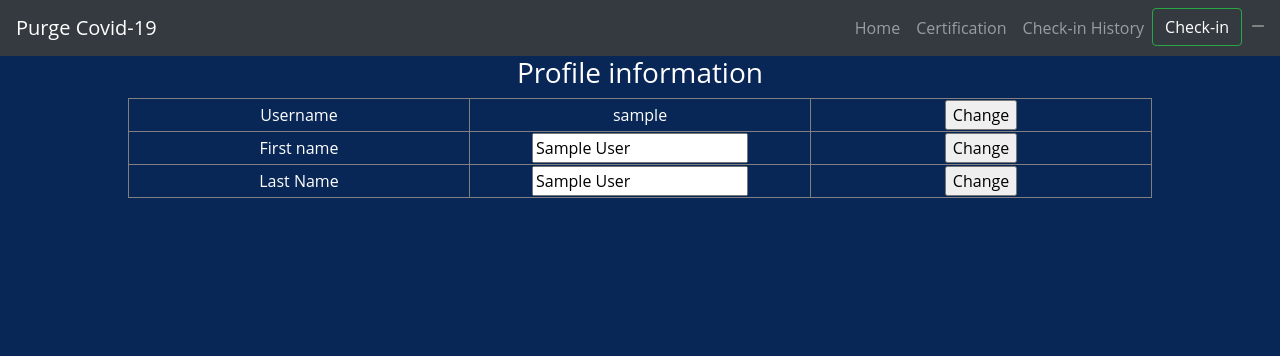
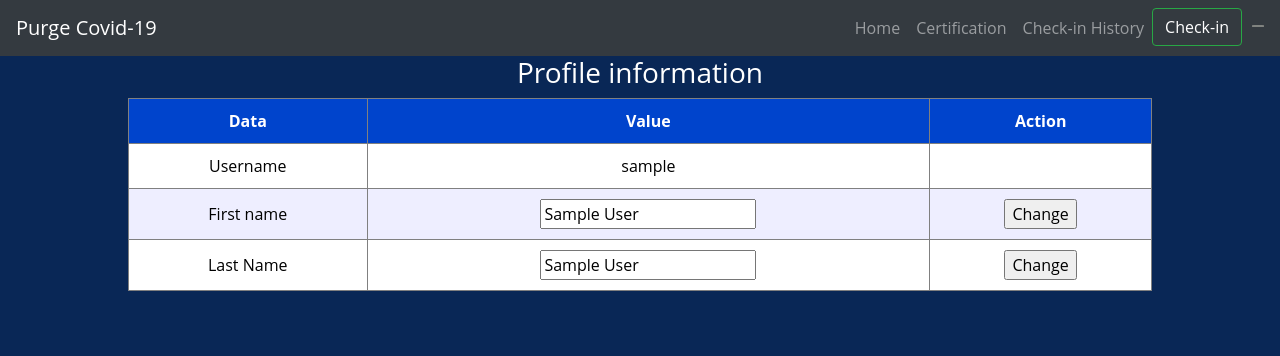
Before and after one commit to longchass/CSIT334, a PHP site: page /editPersonProfile.php in a window 1280 px wide. Shown: the top 356 px of the page. Run offline with PHP 8.4, Linux system fonts and the light colour scheme; the visitor is signed in with stand-in values (Sample User, id 1); some libraries are stand-ins or nearby versions.

Commit message:
Update editPersonProfile.php
Remove change username and format table

```diff
--- a/editPersonProfile.php
+++ b/editPersonProfile.php
@@ -97,9 +97,21 @@ if($_SERVER["REQUEST_METHOD"] == "POST"){
                 font-family: "Open Sans", sans-serif;
                 background: #092756;
             }
-            td {
-                width: 33.3%;
-            }
+			th, td {
+				padding: 10px;
+			}
+			tr:nth-child(even) {
+				background-color:#fff;
+				color:black;
+			}
+			tr:nth-child(odd) {
+				background-color:#eef;
+				color:black;
+			}
+			th {
+				background-color: #0044cc;
+				color:white;
+			}
         </style>
 		      <script>
          $(function(){
@@ -116,10 +128,15 @@ if($_SERVER["REQUEST_METHOD"] == "POST"){
         <table width="80%" border="1" align="center">
 			<form action="<?php echo htmlspecialchars($_SERVER["PHP_SELF"]); ?>" method="post">
             <tbody>
+				<tr>
+					<th>Data</th>
+					<th>Value</th>
+					<th>Action</th>
+				</tr>
                 <tr width="33.3%">
                     <td>Username</td>
                     <td><?php echo htmlspecialchars($Person -> get_username()); ?></td>
-                    <td><input type="submit" value="Change"></td>
+                    <td></td>
                 </tr>
                 <tr>
                     <td>First name</td>
```
